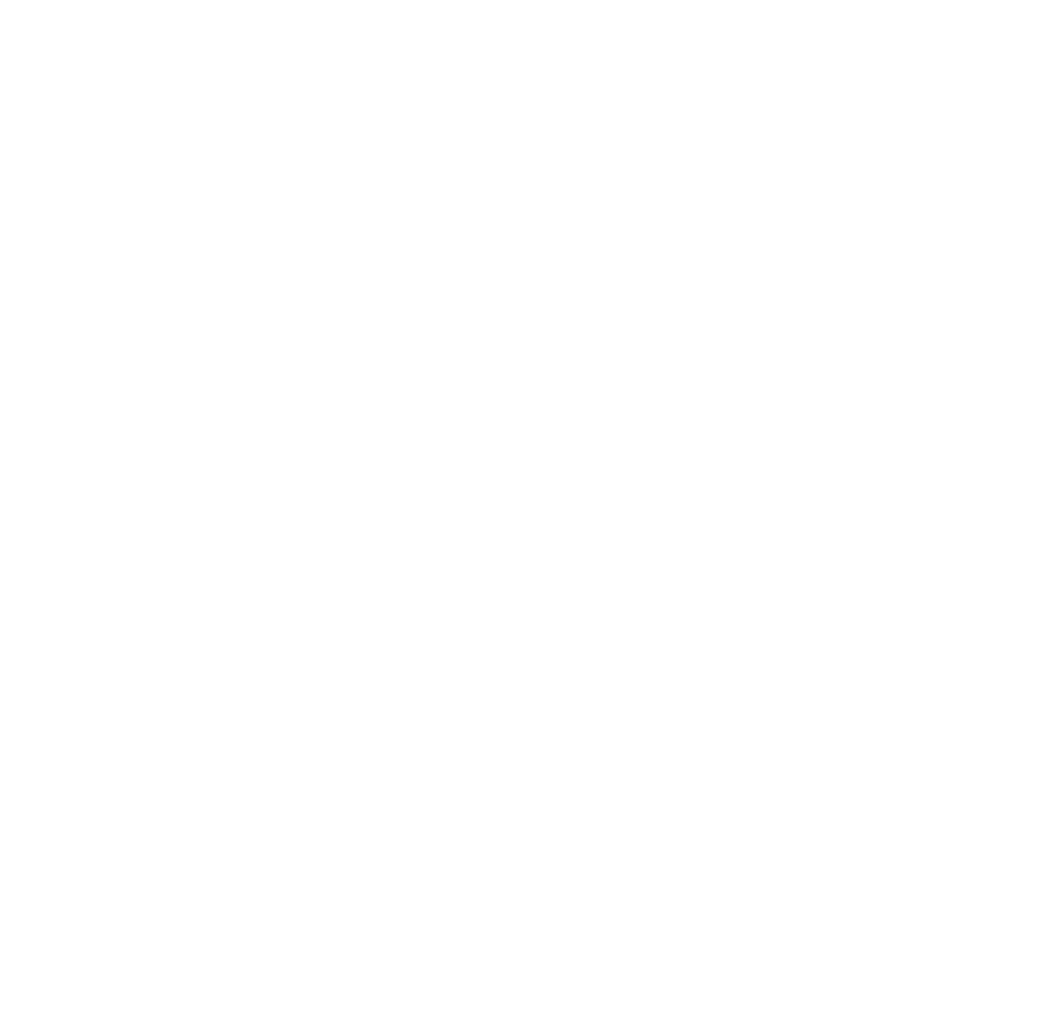
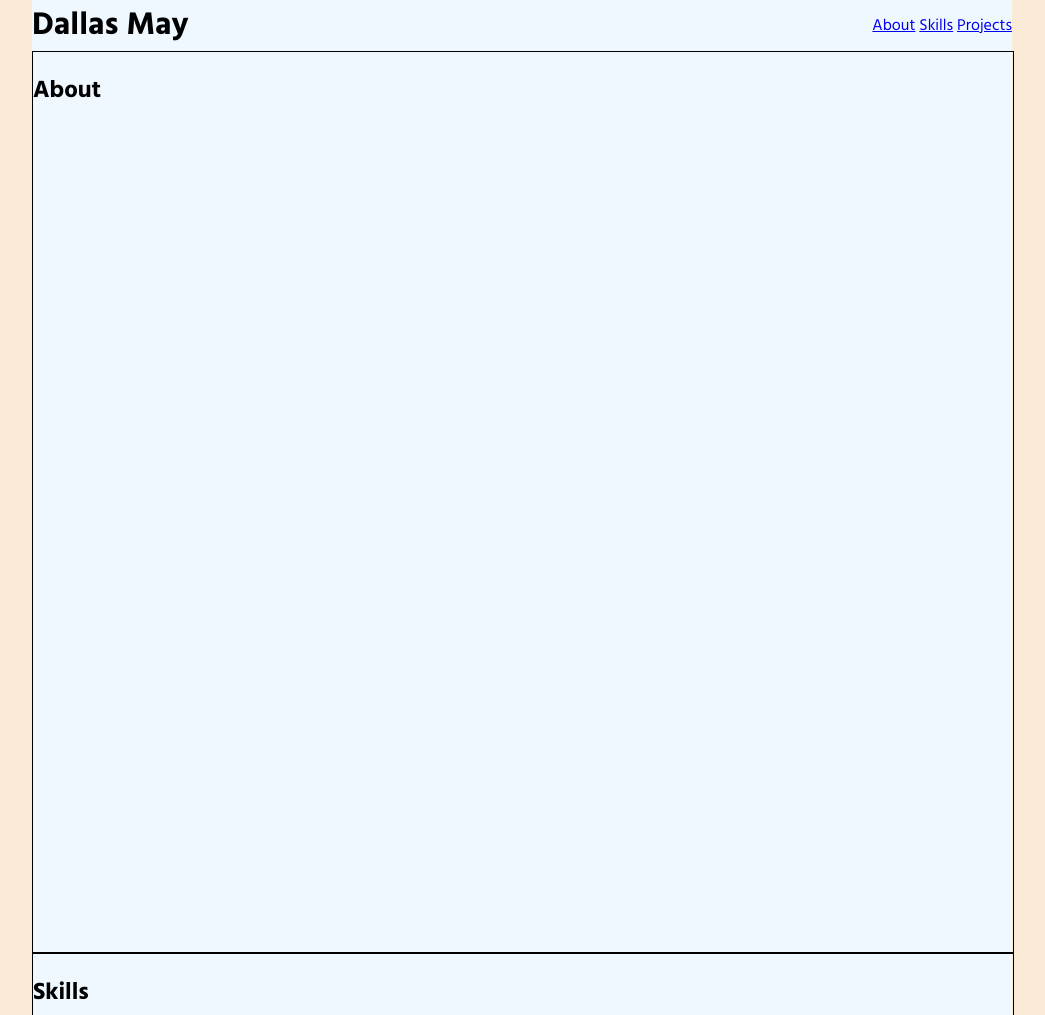
Before and after one commit to dallasmay/dallasmay.github.io, a plain HTML site: page index.html in a window 1280 px wide. Shown: the top 1015 px of the page, without its empty margins (118-1163 px from the left). Before the commit the page ends 800 px from the top, so only its background shows below. Drawn offline with Linux system fonts and the light colour scheme.

Commit message:
added structure and basic styling

```diff
--- a/index.html
+++ b/index.html
@@ -4,9 +4,33 @@
     <meta charset="UTF-8">
     <meta http-equiv="X-UA-Compatible" content="IE=edge">
     <meta name="viewport" content="width=device-width, initial-scale=1.0">
-    <title>Dallas May</title>
+    <title>Dallas May Portfolio</title>
+    <link rel="stylesheet" href="./styles.css">
+    <link rel="preconnect" href="https://fonts.googleapis.com">
+    <link rel="preconnect" href="https://fonts.gstatic.com" crossorigin>
+    <link href="https://fonts.googleapis.com/css2?family=Hind:wght@300;400;500;600;700&display=swap" rel="stylesheet">
 </head>
 <body>
-
+    <div id="wrapper">
+        <header id="header">
+            <h1>Dallas May</h1>
+            <nav>
+                <a href="#about">About</a>
+                <a href="#skills">Skills</a>
+                <a href="#projects">Projects</a>
+            </nav>
+        </header>
+        <main>
+            <section id="about">
+                <h2>About</h2>
+            </section>
+            <section id="skills">
+                <h2>Skills</h2>
+            </section>
+            <section id="projects">
+                <h2>Projects</h2>
+            </section>
+        </main>
+    </div>
 </body>
 </html>
--- a/styles.css
+++ b/styles.css
@@ -0,0 +1,24 @@
+body {
+    margin: 0px;
+    background-color: antiquewhite;
+    font-family: 'Hind', sans-serif;
+}
+section {
+    width: 100%;
+    height: 100vh;
+    height: 900px;
+    border: 1px solid;
+}
+h1 {
+    margin: 0px;
+}
+#wrapper {
+    margin: 0px 150px;
+    background-color: aliceblue;
+    height: 100%;
+}
+#header {
+    display: flex;
+    justify-content: space-between;
+    align-items: center;
+}
```
